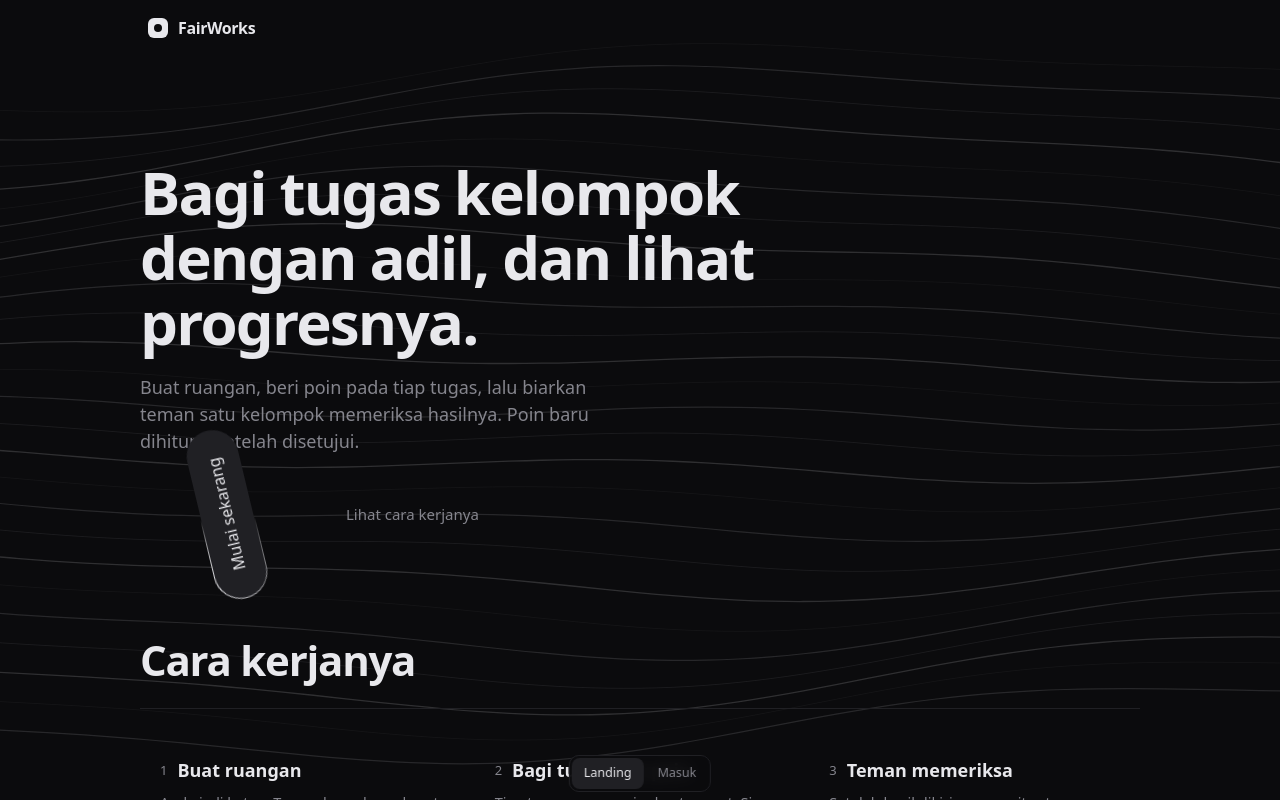
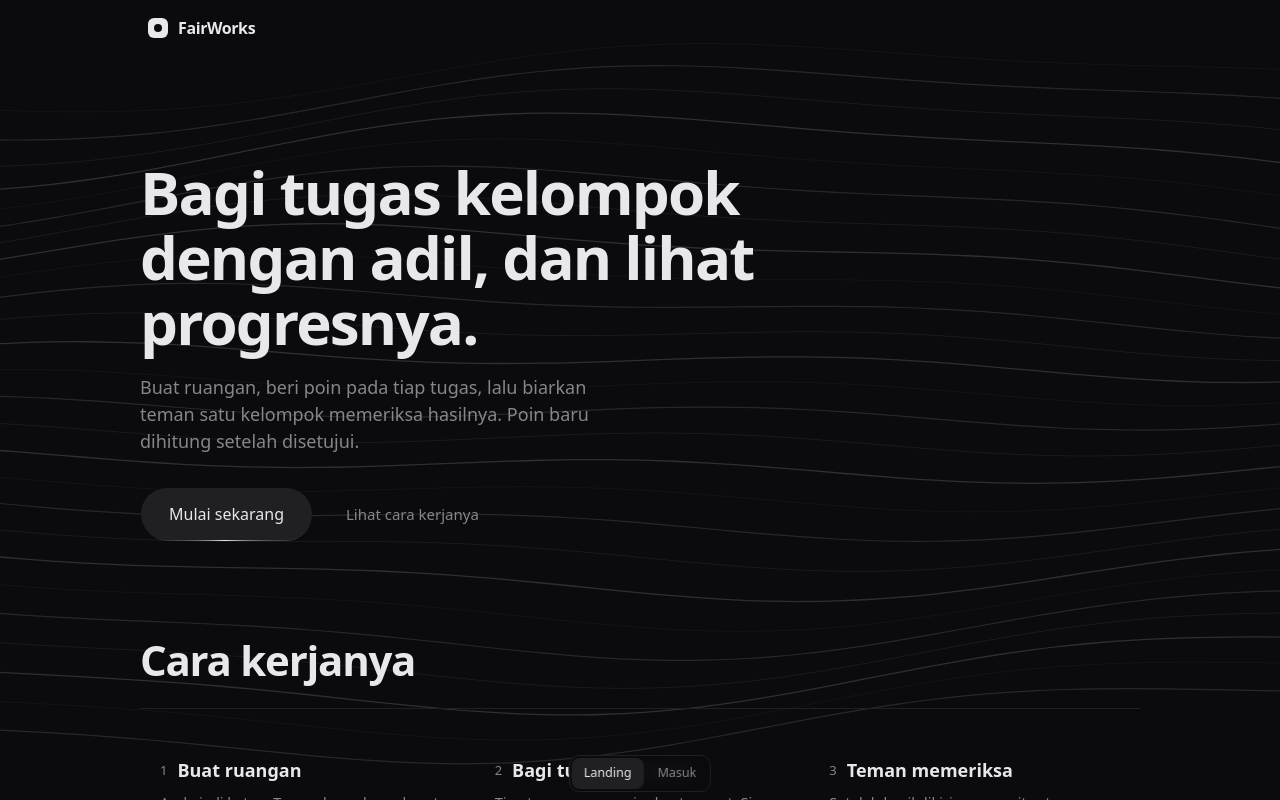
Before and after one commit to kabayy-sys/FairWorks, a Next.js app: page / in a window 1280 px wide. Built offline with nearby package versions, Linux system fonts and the light colour scheme; no server answers.

Commit message:
fix(landing): ganti nama keyframe spin menjadi mbSpinAngle agar tidak memutar tombol

```diff
--- a/app/globals.css
+++ b/app/globals.css
@@ -138,7 +138,7 @@ body {
   initial-value: 0deg;
 }
 
-@keyframes spin {
+@keyframes mbSpinAngle {
   to {
     --ang: 360deg;
   }
@@ -155,7 +155,7 @@ body {
   background:
     linear-gradient(var(--c1), var(--c1)) padding-box,
     conic-gradient(from var(--ang), transparent 0 55%, var(--c4) 80%, transparent 100%) border-box;
-  animation: spin 3.2s linear infinite;
+  animation: mbSpinAngle 3.2s linear infinite;
   transition: transform 0.2s cubic-bezier(0.3, 1.4, 0.4, 1);
 }
 
```
